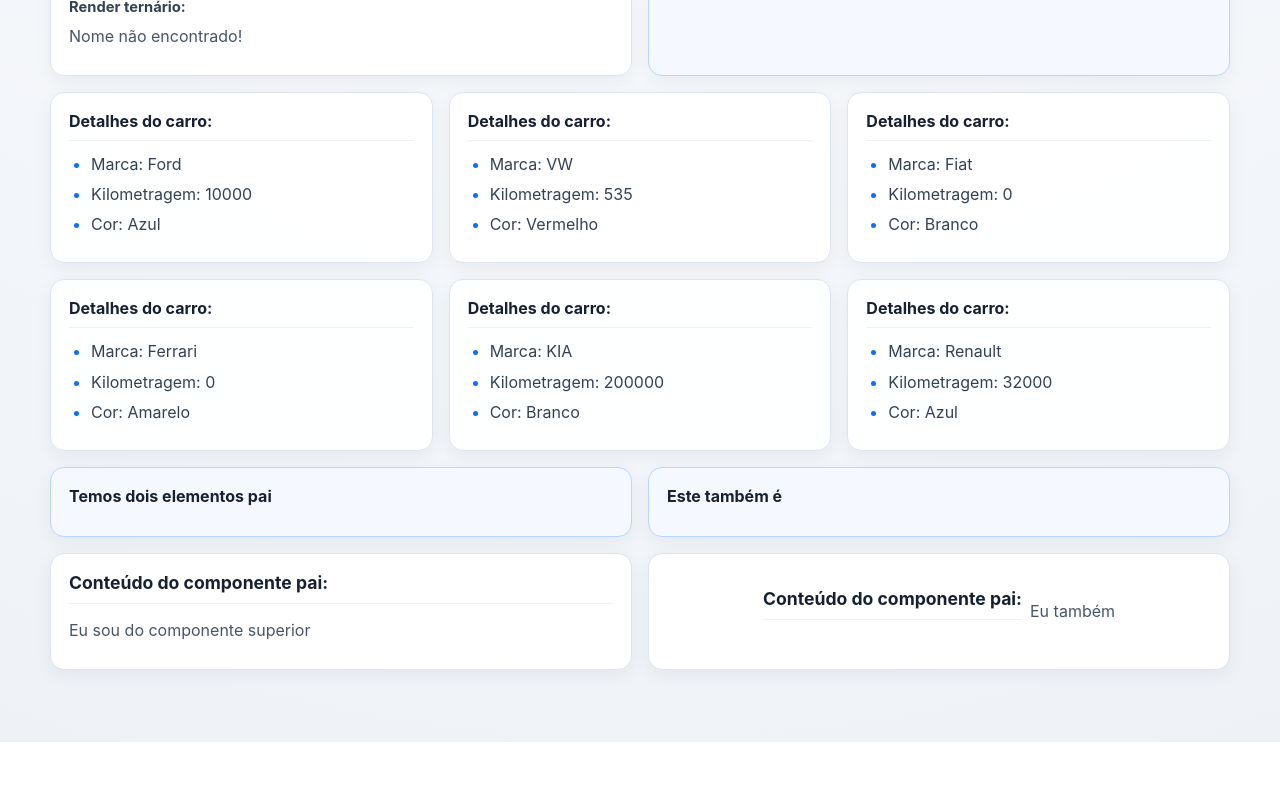
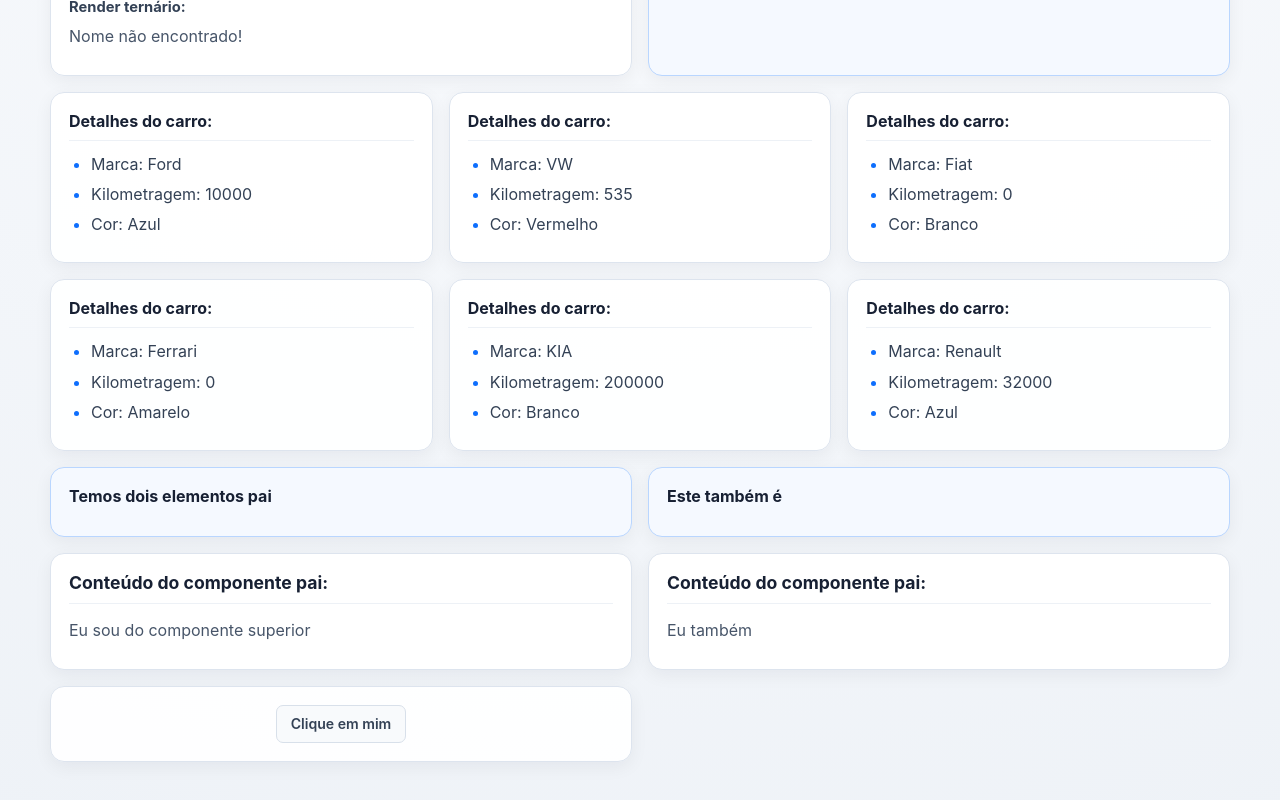
Before and after one commit to RenanNunesz10/Review-React, a React (Vite) app: page / in a window 1280 px wide. Shown: the part 817-1617 px from the top of the page. Before the commit the page ends 1559 px from the top, so only its background shows below. Built offline with nearby package versions, Linux system fonts and the light colour scheme.

Commit message:
feat: pass event handler through props

```diff
--- a/src/App.jsx
+++ b/src/App.jsx
@@ -7,7 +7,7 @@
 import CarDetails from './components/CarDetails'
 import Fragment from './components/Fragment'
 import Container from './components/Container'
-
+import ExecuteFunction from './components/ExecuteFunction'
 const cars = [
           { id: 1, brand: "Ferrari", color: "Amarelo", km: 0 },
           { id: 2, brand: "KIA", color: "Branco", km: 200000 },
@@ -15,6 +15,11 @@
         ];
 
 function App() {
+
+function showMessage() {
+  console.log("Evento do componente pai");
+}
+
   return (
     <>
       <div className="App">
@@ -55,9 +60,14 @@
             <p>Eu também</p>
           </div>
         </Container>
+
+        {/* event as prop */}
+        <ExecuteFunction myFunction={showMessage} />
+
       </div>
     </>
   )
 }
 
+
 export default App
--- /dev/null
+++ b/src/components/ExecuteFunction.jsx
@@ -0,0 +1,12 @@
+import React from "react";
+
+const ExecuteFunction = ({ myFunction }) => {
+  return (
+    <div>
+      {/* Ao clicar, executamos a função que veio por props. */}
+      <button onClick={myFunction}>Clique em mim</button>
+    </div>
+  );
+};
+
+export default ExecuteFunction;
```
Also changed, not shown: src/components/ExectuteFunction.jsx (deleted).
